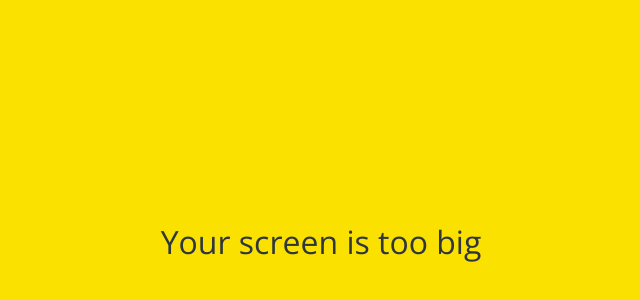
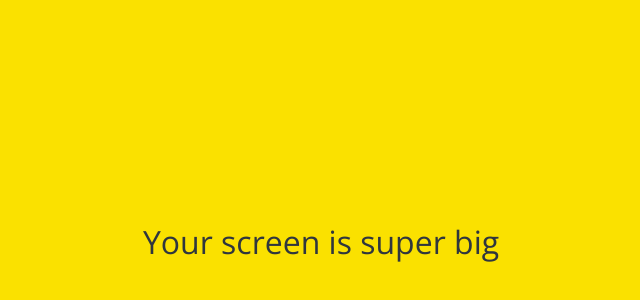
Before and after one commit to Lyradium/kokoa-clone-2021, a plain HTML site: page friends.html in a window 1280 px wide. Shown: the part 158-458 px from the top of the page, without its empty margins (319-959 px from the left). Drawn offline with nearby package versions, Linux system fonts and the light colour scheme.

Commit message:
too > super

```diff
--- a/friends.html
+++ b/friends.html
@@ -115,7 +115,7 @@
     </div>
 
     <div id="no-mobile">
-      <span>Your screen is too big</span>
+      <span>Your screen is super big</span>
     </div>
 
     <script
```
